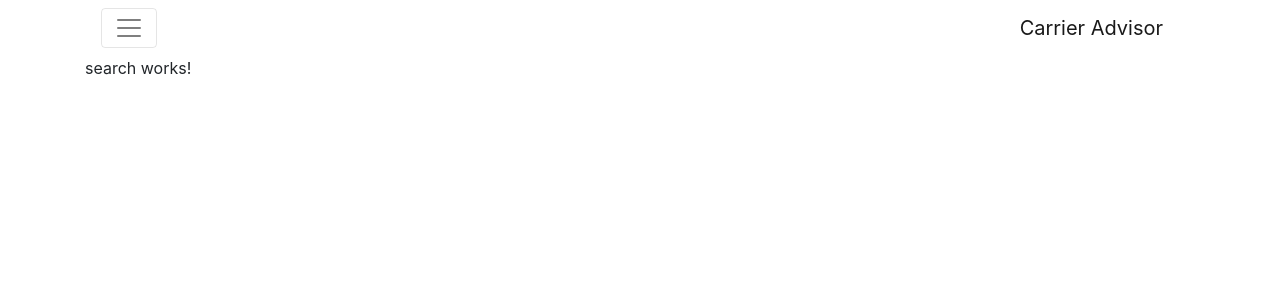
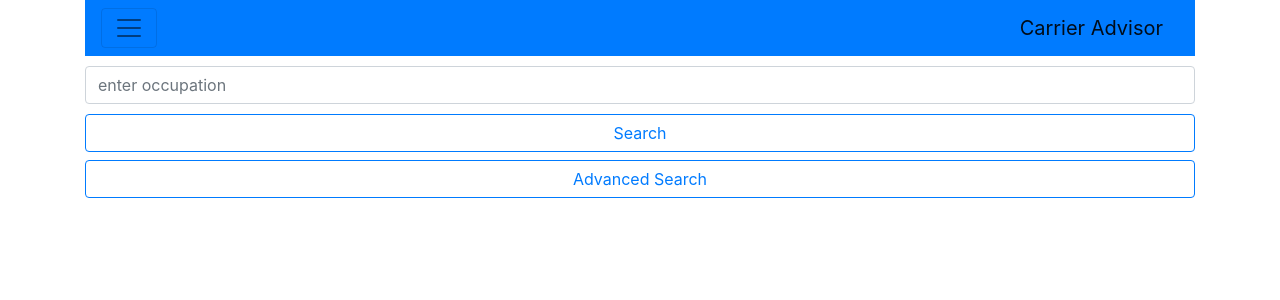
Before and after one commit to IceMouse1916/angularApp, an Angular app: page /search in a window 1280 px wide. Shown: the top 300 px of the page. Built offline with nearby package versions, Linux system fonts and the light colour scheme.

Commit message:
advanced search added

```diff
--- /dev/null
+++ b/src/app/advanced-search/advanced-search.component.html
@@ -0,0 +1,3 @@
+<p>
+  advanced-search works!
+</p>
--- /dev/null
+++ b/src/app/advanced-search/advanced-search.component.ts
@@ -0,0 +1,15 @@
+import { Component, OnInit } from '@angular/core';
+
+@Component({
+  selector: 'nk-advanced-search',
+  templateUrl: './advanced-search.component.html',
+  styleUrls: ['./advanced-search.component.css']
+})
+export class AdvancedSearchComponent implements OnInit {
+
+  constructor() { }
+
+  ngOnInit() {
+  }
+
+}
--- a/src/app/app-routing.module.ts
+++ b/src/app/app-routing.module.ts
@@ -4,12 +4,14 @@ import { RouterModule, Routes } from '@angular/router';
 import { SearchComponent } from './search/search.component';
 import { TestComponent } from './test/test.component';
 import { FavouritesComponent } from './favourites/favourites.component';
+import { AdvancedSearchComponent } from './advanced-search/advanced-search.component';
 
 
 const routes: Routes = [
   {path:'search', component: SearchComponent},
   {path:'test', component: TestComponent},
-  {path:'favourites', component: FavouritesComponent}
+  {path:'favourites', component: FavouritesComponent},
+  {path:'search/advanced', component: AdvancedSearchComponent}
 ];
 
 @NgModule({
--- a/src/app/app.component.html
+++ b/src/app/app.component.html
@@ -4,7 +4,7 @@
       <nk-navbar>
         <router-outlet></router-outlet>
 
-      </nk-navbar>
+        </nk-navbar>
    </div>
   </div>
 
--- a/src/app/app.module.ts
+++ b/src/app/app.module.ts
@@ -8,6 +8,7 @@ import { SearchComponent } from './search/search.component';
 import { AppRoutingModule } from './/app-routing.module';
 import { TestComponent } from './test/test.component';
 import { FavouritesComponent } from './favourites/favourites.component';
+import { AdvancedSearchComponent } from './advanced-search/advanced-search.component';
 
 
 @NgModule({
@@ -16,7 +17,8 @@ import { FavouritesComponent } from './favourites/favourites.component';
     NavbarComponent,
     SearchComponent,
     TestComponent,
-    FavouritesComponent
+    FavouritesComponent,
+    AdvancedSearchComponent
   ],
   imports: [
     BrowserModule,
--- a/src/app/navbar/navbar.component.html
+++ b/src/app/navbar/navbar.component.html
@@ -1,4 +1,4 @@
-<nav class="navbar navbar-toggleable-md navbar-light bg-faded navbar-inverse bg-inverse">
+<nav class="navbar navbar-toggleable-md navbar-light bg-faded navbar-inverse bg-primary">
   <button class="navbar-toggler navbar-toggler-right" type="button" data-toggle="collapse" data-target="#navbarNavDropdown" aria-controls="navbarNavDropdown" aria-expanded="false" aria-label="Toggle navigation">
       <span class="navbar-toggler-icon"></span>
     </button>
--- a/src/app/search/search.component.css
+++ b/src/app/search/search.component.css
@@ -0,0 +1,3 @@
+*{
+    margin-top:10px;
+}
--- a/src/app/search/search.component.html
+++ b/src/app/search/search.component.html
@@ -1,3 +1,5 @@
-<p>
-  search works!
-</p>
+<form>
+  <input type="text" class="form-control"  placeholder="enter occupation">
+  <button type="button" class="btn btn-block btn-outline-primary">Search</button>
+  <button type="button" routerLink="/search/advanced" class="btn btn-block btn-outline-primary">Advanced Search</button>
+</form>
```
Also changed, not shown: src/app/advanced-search/advanced-search.component.css (added).
